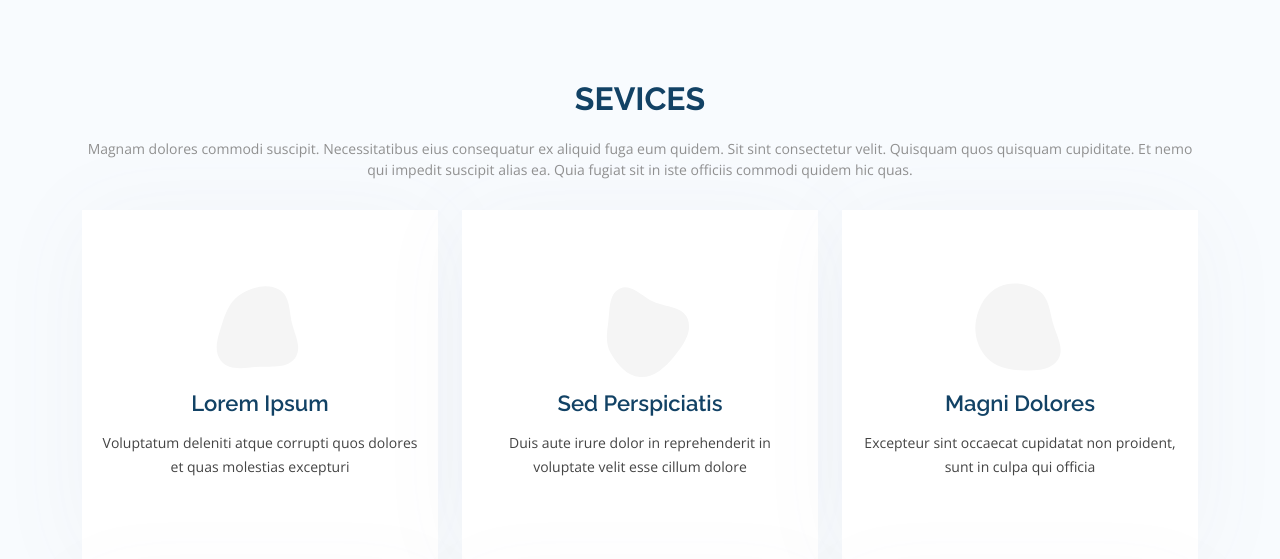
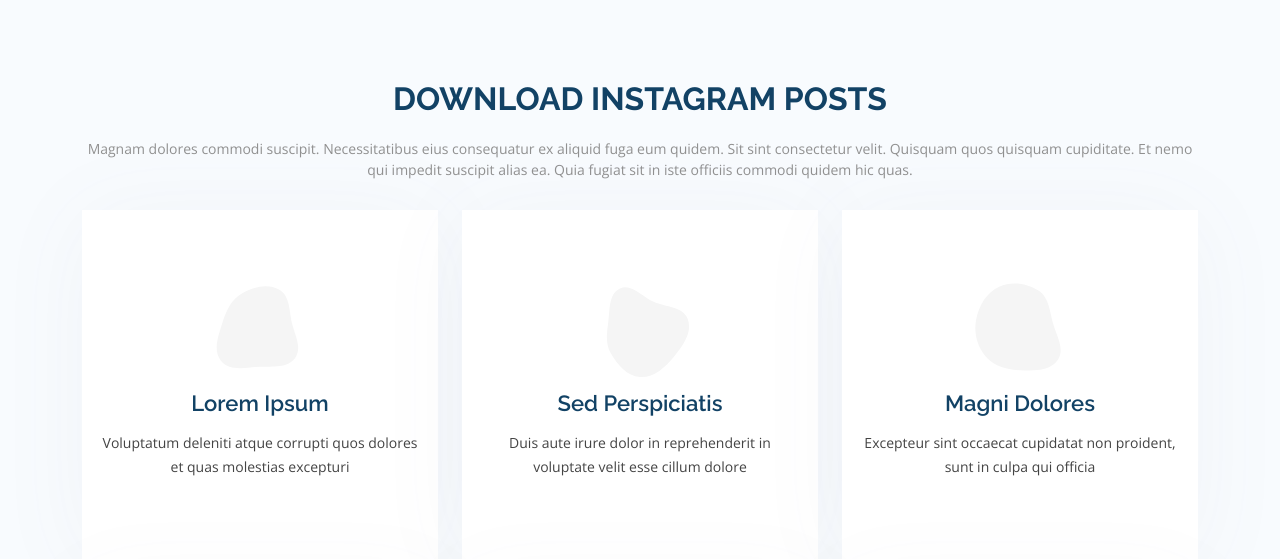
Before and after one commit to kibetamos/mars, a Django app: template venus/templates/instagram.html in a window 1280 px wide. Shown: the top 559 px of the page. Run offline with Django 3.2, Linux system fonts and the light colour scheme; the template is opened without the code that fills it, so the values that code supplies are empty; some libraries are stand-ins or nearby versions.

Commit message:
update :

```diff
--- a/venus/templates/instagram.html
+++ b/venus/templates/instagram.html
@@ -42,7 +42,7 @@
         <div class="container" data-aos="fade-up">
 
           <div class="section-title">
-            <h2>Sevices</h2>
+            <h2>Download Instagram Posts</h2>
             <p>Magnam dolores commodi suscipit. Necessitatibus eius consequatur ex aliquid fuga eum quidem. Sit sint consectetur velit. Quisquam quos quisquam cupiditate. Et nemo qui impedit suscipit alias ea. Quia fugiat sit in iste officiis commodi quidem hic quas.</p>
           </div>
 
```
